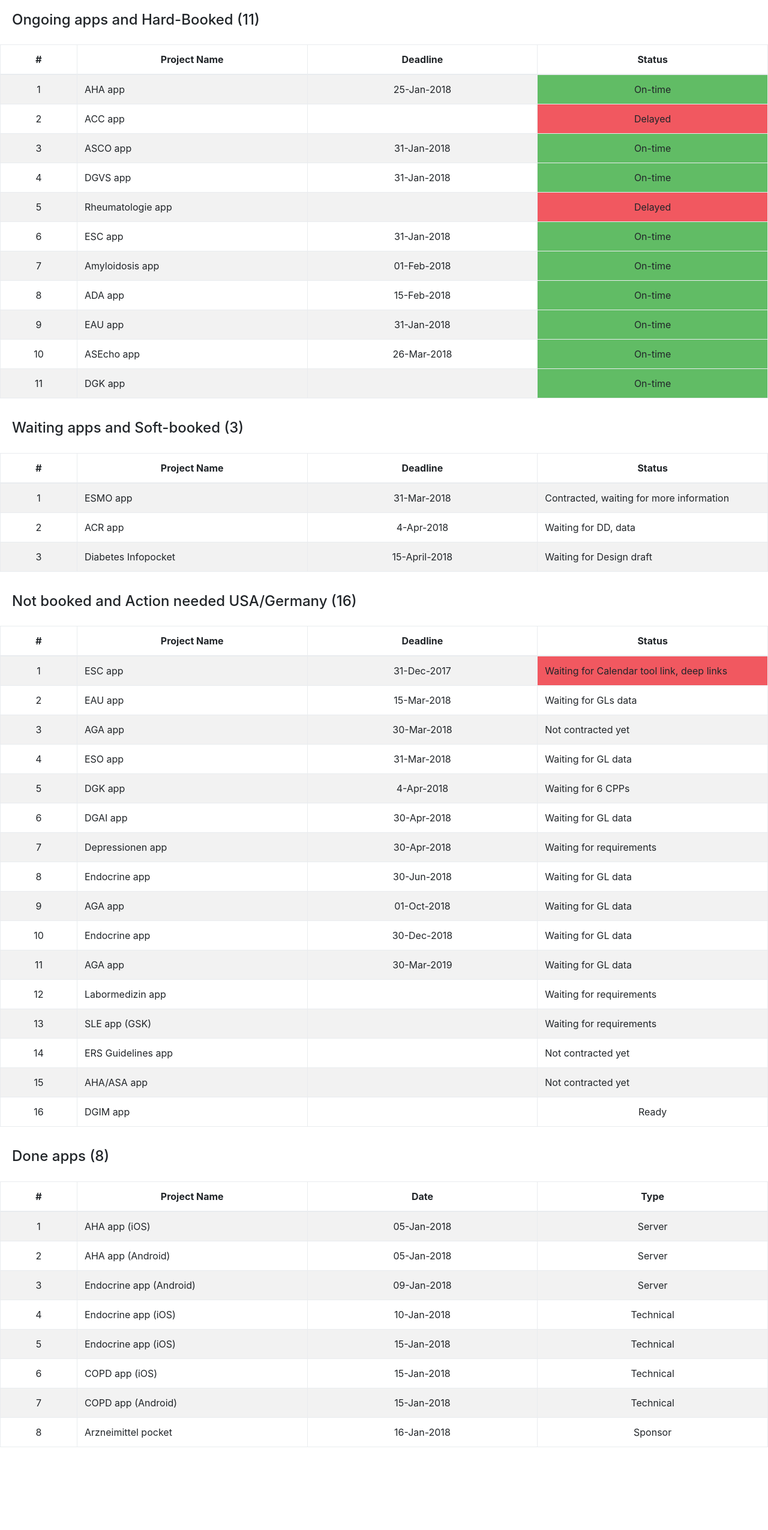
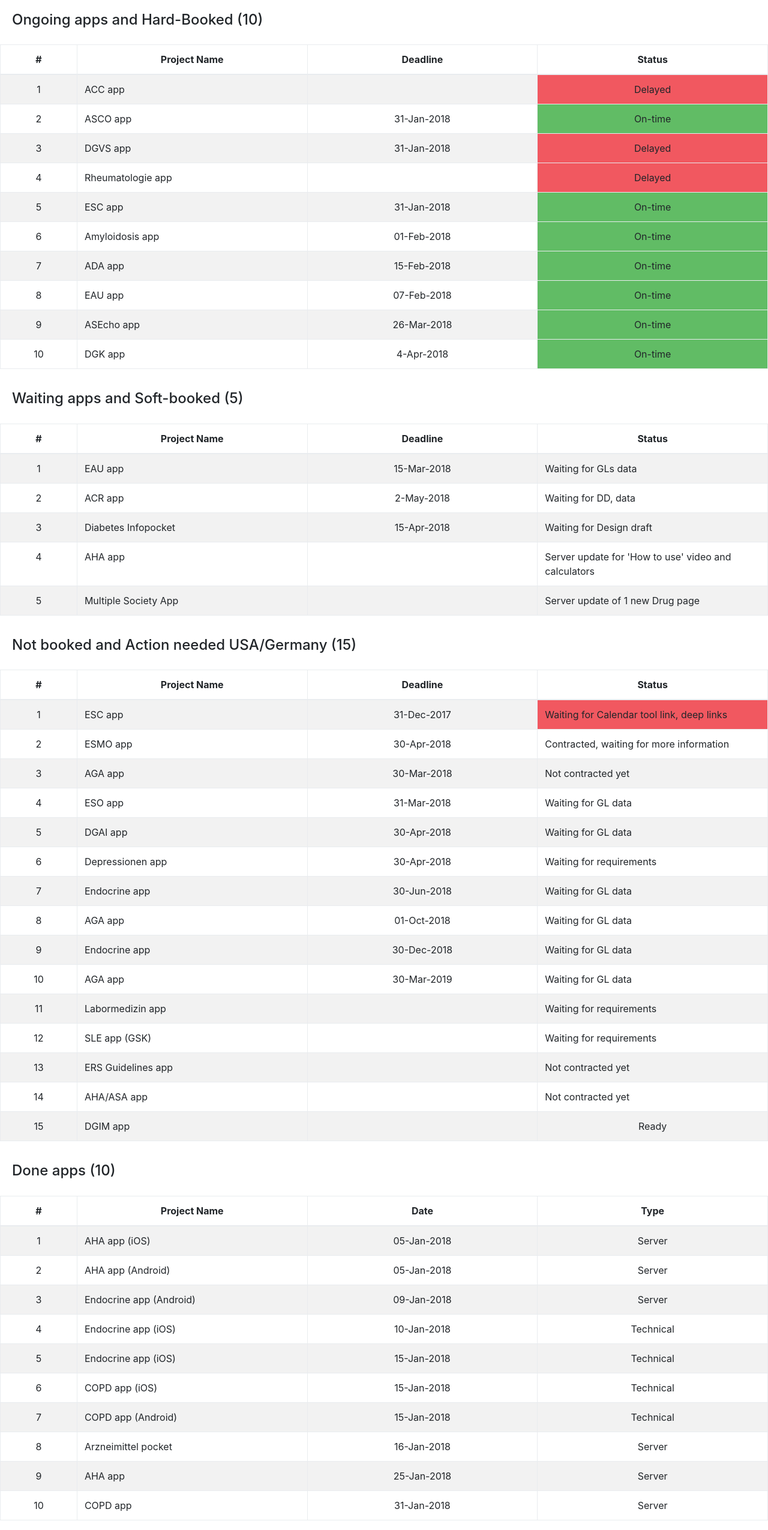
Before and after one commit to sambhaji9/AppStatus, a website: page index.html in a window 1280 px wide. Shown: the whole page at 60% size. Before the commit the page ends 2428 px from the top, so only its background shows below. Drawn offline with Linux system fonts and the light colour scheme.

Commit message:
Updated the data in the list

```diff
--- a/index.html
+++ b/index.html
@@ -9,7 +9,7 @@
 <link rel="stylesheet" type="text/css" href="styles.css">
 
 <body>
-    <h4>Ongoing apps and Hard-Booked (11)</h4>
+    <h4>Ongoing apps and Hard-Booked (10)</h4>
     <table class="table table-striped table-bordered">
         <colgroup>
             <col width="10%">
@@ -28,74 +28,68 @@
         <tbody>
             <tr>
                 <td>1</td>
-                <td class="text-left">AHA app</td>
-                <td>25-Jan-2018</td>
-                <td class="ontime">On-time</td>
-            </tr>
-            <tr>
-                <td>2</td>
                 <td class="text-left">ACC app</td>
                 <td></td>
                 <td class="delayed">Delayed</td>
             </tr>
             <tr>
-                <td>3</td>
+                <td>2</td>
                 <td class="text-left">ASCO app</td>
                 <td>31-Jan-2018</td>
                 <td class="ontime">On-time</td>
             </tr>
             <tr>
-                <td>4</td>
+                <td>3</td>
                 <td class="text-left">DGVS app</td>
                 <td>31-Jan-2018</td>
-                <td class="ontime">On-time</td>
+                <td class="delayed">Delayed</td>
             </tr>
             <tr>
-                <td>5</td>
+                <td>4</td>
                 <td class="text-left">Rheumatologie app</td>
                 <td></td>
                 <td class="delayed">Delayed</td>
             </tr>
             <tr>
-                <td>6</td>
+                <td>5</td>
                 <td class="text-left">ESC app</td>
                 <td>31-Jan-2018</td>
                 <td class="ontime">On-time</td>
             </tr>
             <tr>
-                <td>7</td>
+                <td>6</td>
                 <td class="text-left">Amyloidosis app</td>
                 <td>01-Feb-2018</td>
                 <td class="ontime">On-time</td>
             </tr>
             <tr>
-                <td>8</td>
+                <td>7</td>
                 <td class="text-left">ADA app</td>
                 <td>15-Feb-2018</td>
                 <td class="ontime">On-time</td>
             </tr>
             <tr>
-                <td>9</td>
+                <td>8</td>
                 <td class="text-left">EAU app</td>
-                <td>31-Jan-2018</td>
+                <td>07-Feb-2018</td>
                 <td class="ontime">On-time</td>
             </tr>
             <tr>
-                <td>10</td>
+                <td>9</td>
                 <td class="text-left">ASEcho app</td>
                 <td>26-Mar-2018</td>
                 <td class="ontime">On-time</td>
             </tr>
             <tr>
-                <td>11</td>
+                <td>10</td>
                 <td class="text-left">DGK app</td>
-                <td></td>
+                <td>4-Apr-2018</td>
                 <td class="ontime">On-time</td>
             </tr>
         </tbody>
     </table>
 
-    <h4>Waiting apps and Soft-booked (3)</h4>
+    <h4>Waiting apps and Soft-booked (5)</h4>
     <table class="table table-striped table-bordered">
         <colgroup>
             <col width="10%">
@@ -114,25 +108,37 @@
         <tbody>
             <tr>
                 <td>1</td>
-                <td class="text-left">ESMO app</td>
-                <td>31-Mar-2018</td>
-                <td class="text-left">Contracted, waiting for more information</td>
+                <td class="text-left">EAU app</td>
+                <td>15-Mar-2018</td>
+                <td class="text-left">Waiting for GLs data</td>
             </tr>
             <tr>
                 <td>2</td>
                 <td class="text-left">ACR app</td>
-                <td>4-Apr-2018</td>
+                <td>2-May-2018</td>
                 <td class="text-left">Waiting for DD, data</td>
             </tr>
             <tr>
                 <td>3</td>
                 <td class="text-left">Diabetes Infopocket</td>
-                <td>15-April-2018</td>
+                <td>15-Apr-2018</td>
                 <td class="text-left">Waiting for Design draft</td>
+            </tr>
+            <tr>
+                <td>4</td>
+                <td class="text-left">AHA app</td>
+                <td></td>
+                <td class="text-left">Server update for 'How to use' video and calculators</td>
+            </tr>
+            <tr>
+                <td>5</td>
+                <td class="text-left">Multiple Society App</td>
+                <td></td>
+                <td class="text-left">Server update of 1 new Drug page</td>
             </tr>
         </tbody>
     </table>
-    <h4>Not booked and Action needed USA/Germany (16)</h4>
+    <h4>Not booked and Action needed USA/Germany (15)</h4>
     <table class="table table-striped table-bordered">
         <colgroup>
             <col width="10%">
@@ -157,9 +163,9 @@
             </tr>
             <tr>
                 <td>2</td>
-                <td class="text-left">EAU app</td>
-                <td>15-Mar-2018</td>
-                <td class="text-left">Waiting for GLs data</td>
+                <td class="text-left">ESMO app</td>
+                <td>30-Apr-2018</td>
+                <td class="text-left">Contracted, waiting for more information</td>
             </tr>
             <tr>
                 <td>3</td>
@@ -175,72 +181,66 @@
             </tr>
             <tr>
                 <td>5</td>
-                <td class="text-left">DGK app</td>
-                <td>4-Apr-2018</td>
-                <td class="text-left">Waiting for 6 CPPs</td>
-            </tr>
-            <tr>
-                <td>6</td>
                 <td class="text-left">DGAI app</td>
                 <td>30-Apr-2018</td>
                 <td class="text-left">Waiting for GL data</td>
             </tr>
             <tr>
-                <td>7</td>
+                <td>6</td>
                 <td class="text-left">Depressionen app</td>
                 <td>30-Apr-2018</td>
                 <td class="text-left">Waiting for requirements</td>
             </tr>
             <tr>
-                <td>8</td>
+                <td>7</td>
                 <td class="text-left">Endocrine app</td>
                 <td>30-Jun-2018</td>
                 <td class="text-left">Waiting for GL data</td>
             </tr>
             <tr>
-                <td>9</td>
+                <td>8</td>
                 <td class="text-left">AGA app</td>
                 <td>01-Oct-2018</td>
                 <td class="text-left">Waiting for GL data</td>
             </tr>
             <tr>
-                <td>10</td>
+                <td>9</td>
                 <td class="text-left">Endocrine app</td>
                 <td>30-Dec-2018</td>
                 <td class="text-left">Waiting for GL data</td>
             </tr>
             <tr>
-                <td>11</td>
+                <td>10</td>
                 <td class="text-left">AGA app</td>
                 <td>30-Mar-2019</td>
                 <td class="text-left">Waiting for GL data</td>
             </tr>
             <tr>
-                <td>12</td>
+                <td>11</td>
                 <td class="text-left">Labormedizin app</td>
                 <td></td>
                 <td class="text-left">Waiting for requirements</td>
             </tr>
             <tr>
-                <td>13</td>
+                <td>12</td>
                 <td class="text-left">SLE app (GSK)</td>
                 <td></td>
                 <td class="text-left">Waiting for requirements</td>
             </tr>
             <tr>
-                <td>14</td>
+                <td>13</td>
                 <td class="text-left">ERS Guidelines app</td>
                 <td></td>
                 <td class="text-left">Not contracted yet</td>
             </tr>
             <tr>
-                <td>15</td>
+                <td>14</td>
                 <td class="text-left">AHA/ASA app</td>
                 <td></td>
                 <td class="text-left">Not contracted yet</td>
             </tr>
             <tr>
-                <td>16</td>
+                <td>15</td>
                 <td class="text-left">DGIM app</td>
                 <td></td>
                 <td>Ready</td>
@@ -248,7 +248,7 @@
         </tbody>
     </table>
 
-    <h4>Done apps (8)</h4>
+    <h4>Done apps (10)</h4>
     <table class="table table-striped table-bordered">
         <colgroup>
             <col width="10%">
@@ -311,7 +311,19 @@
                 <td>8</td>
                 <td class="text-left">Arzneimittel pocket</td>
                 <td>16-Jan-2018</td>
-                <td>Sponsor</td>
+                <td>Server</td>
+            </tr>
+            <tr>
+                <td>9</td>
+                <td class="text-left">AHA app</td>
+                <td>25-Jan-2018</td>
+                <td>Server</td>
+            </tr>
+            <tr>
+                <td>10</td>
+                <td class="text-left">COPD app</td>
+                <td>31-Jan-2018</td>
+                <td>Server</td>
             </tr>
         </tbody>
     </table>
--- a/server.js
+++ b/server.js
@@ -2,6 +2,7 @@
 var express = require("express");
 var app = express();
 
+// serve the static files from the public folder
 app.use(express.static("public"));
 
 app.get("/wielder.html", function(request, response) {
@@ -21,4 +22,9 @@
     "deadline": "15-Jan-2018",
     "status": "On-time",
     "section": "Ongoing"
+}, {
+    "name": "Labormedizin app",
+    "deadline": "30-Apr-2018",
+    "status": "Waiting",
+    "section": "Soft-booked"
 }];
```
Also changed, not shown: public/wielder.html (+3 -0 lines), public/wielder.js (+38 -1 lines).
